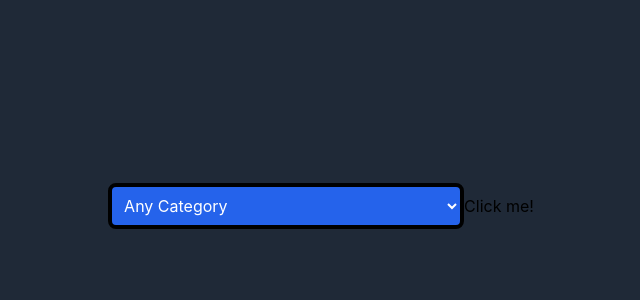
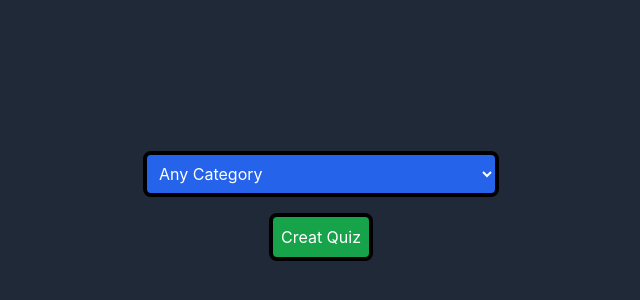
Before and after one commit to Mark-a-obrien/my-quiz-app, a React (Create React App) app: page / in a window 1280 px wide. Shown: the part 194-494 px from the top of the page, without its empty margins (319-959 px from the left). Built offline with nearby package versions, Linux system fonts and the light colour scheme.

Commit message:
Added Create quiz button style
Added Create quiz button style

```diff
--- a/src/App.tsx
+++ b/src/App.tsx
@@ -19,11 +19,11 @@ function App() {
 
   return (
     <div className="App bg-gray-800">
-      <main className='flex justify-center h-screen'>
+      <main className='flex flex-col justify-center items-center gap-4 h-screen text-white'>
 
         {showQuize ? <Quize category={category}/> : <Menu handleSubmit={handleSubmit}/>}
 
-        <button onClick={handleClick}>Click me!</button>
+        {!showQuize && <button className='p-2 bg-green-600 border-4 border-black rounded-lg hover:bg-opacity-80' onClick={handleClick}>Creat Quiz</button>}
       </main>
 
     </div>
--- a/src/components/quiz.tsx
+++ b/src/components/quiz.tsx
@@ -41,22 +41,6 @@ const Quize = ({category}: {category:string}) => {
     const response = await fetch(fetchUrl);
     const quiz = await response.json();
 
-
-    //  *** Uncomment this when uploading to the master  ***
-    // if (quiz.response_code !== 0 && response.status !== 200) {
-    //   return {
-    //     response_code: "1",
-    //     results: [{
-    //       category:"dumby data",
-    //       correct_answer:"dumby data",
-    //       difficulty:"easy",
-    //       incorrect_answers:["dumby data", "dumby data", "dumby data"],
-    //       question:"dumby data",
-    //       type:"multiple"
-    //     }]
-    //   }
-    // }
-
     if (quiz.response_code === 0 && response.status === 200) {
       console.log("response_code : ", response.status);
       setData(quiz);
@@ -84,12 +68,12 @@ const Quize = ({category}: {category:string}) => {
 
   //  *** Uncomment this when uploading to the master  ***
   // Fetches data from api when the page is initially loaded
-  // useEffect(() => {
-  //   console.log(data)
-  //   data.response_code === "1" && updateData();
+  useEffect(() => {
+    console.log(data)
+    data.response_code === "1" && fetchData(numQuestionToFetch, category);
 
-  //   data.response_code === "1" && console.log("fetched");
-  // }, [data])
+    data.response_code === "1" && console.log("fetched");
+  }, [data])
 
 
   // when an answer is clicked checks if it is the correct answer
@@ -149,15 +133,9 @@ const Quize = ({category}: {category:string}) => {
     return randomizedAnswers;
   }
 
-  const updateData = async () => {
-    setData(await fetchData(numQuestionToFetch, category));
-  }
-
   // displays Loading... while fetching data from the api
   const handleLoadingNewData = () => {
-    if (questionNum === numQuestionToFetch-1) {
-      return <p>Loading...</p>;
-    }
+    if (questionNum === numQuestionToFetch-1 || data.response_code === "1") return <p>Loading...</p>;
 
     return (
       <>
@@ -174,18 +152,10 @@ const Quize = ({category}: {category:string}) => {
 
     <section className="quiz flex flex-col justify-center gap-32 items-center text-white">
 
-      {/* {dispalyCategory()} */}
-
-      {/* <div className="flex flex-col items-center justify-between h-64">
-        {displayQuestion()}
-        {questionNum !== numQuestionToFetch-1 ? (!correctAnswer ? displayAnswers() : <h1>Well done the correct answer is <strong>{data.results[questionNum].correct_answer}</strong></h1>) : <p>Loading...</p>}
-        {handleLoadingNewData()}
-      </div> */}
-
       {handleLoadingNewData()}
 
       <div className="flex gap-6 ">
-        <button onClick={updateData} className="p-2 bg-blue-600 border-4 border-black rounded-lg hover:bg-opacity-80">Generate quiz</button>
+        <button onClick={() => fetchData(numQuestionToFetch, category)} className="p-2 bg-blue-600 border-4 border-black rounded-lg hover:bg-opacity-80">Generate quiz</button>
         <button onClick={nextQuestion} className="p-2 bg-orange-700 border-4 border-black rounded-lg hover:bg-opacity-80">Next Question</button>
       </div>
 
```
